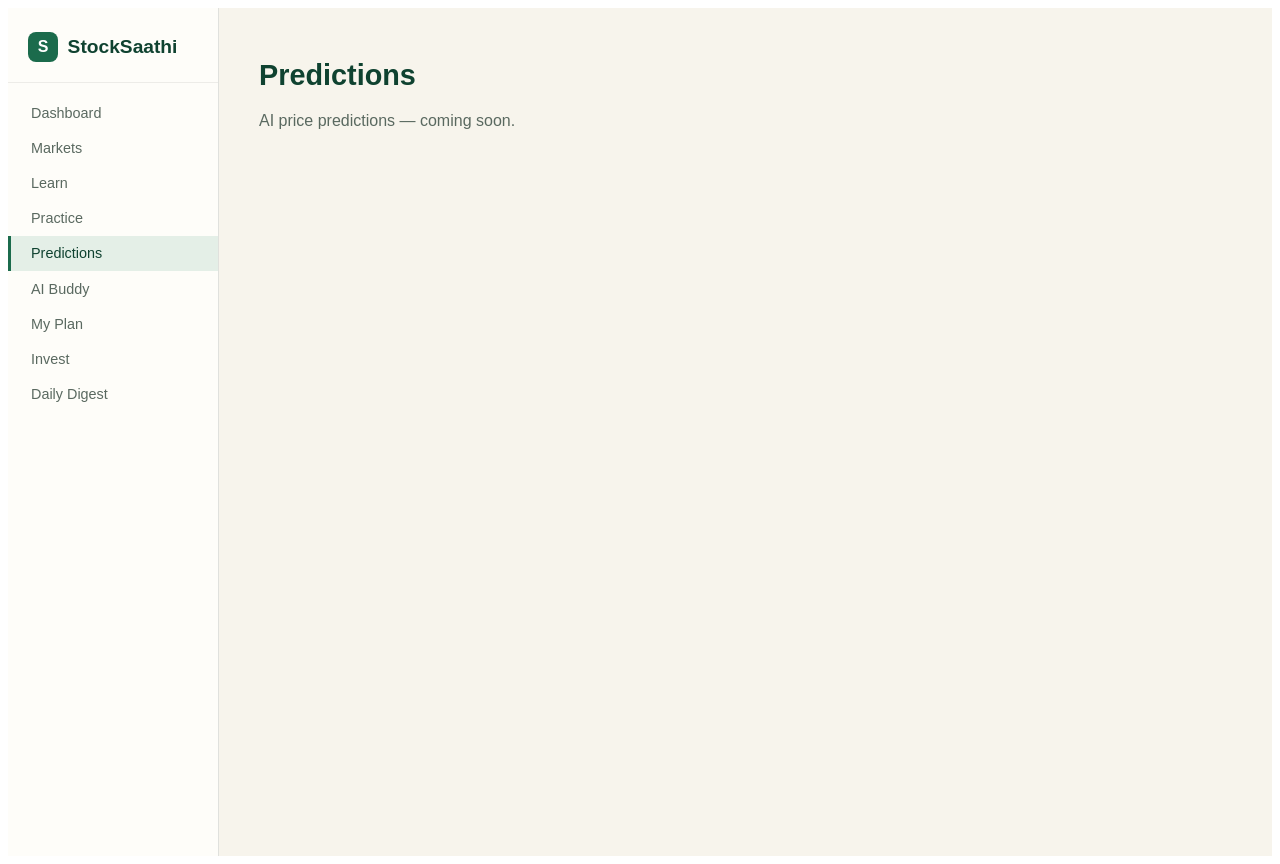
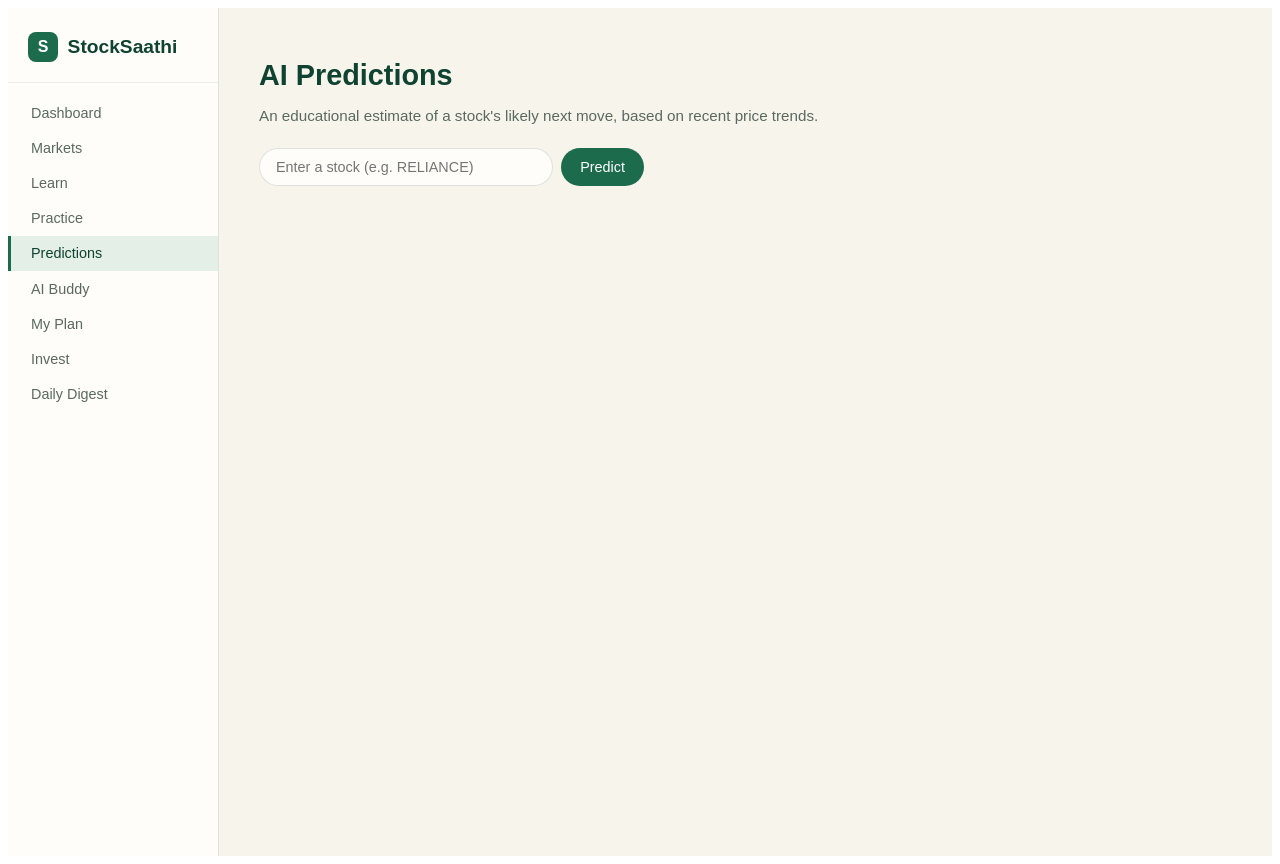
Before and after one commit to jainsanyam594-afk/StockSaathi, a React (Vite) app in the folder frontend/: page /predictions in a window 1280 px wide. Built offline with nearby package versions, Linux system fonts and the light colour scheme; the HTML template or start-up script is replaced by a standard one.

Commit message:
Add ML predictions page with confidence and honest framing

```diff
--- a/frontend/src/pages/Predictions.jsx
+++ b/frontend/src/pages/Predictions.jsx
@@ -1,10 +1,110 @@
-import React from 'react';
+import React, { useState } from 'react';
+import axios from 'axios';
 
 function Predictions() {
+  const [symbol, setSymbol] = useState('RELIANCE');
+  const [searchInput, setSearchInput] = useState('');
+  const [prediction, setPrediction] = useState(null);
+  const [loading, setLoading] = useState(false);
+  const [error, setError] = useState('');
+
+  const fetchPrediction = (sym) => {
+    setLoading(true);
+    setError('');
+    setPrediction(null);
+    axios.get(`http://127.0.0.1:8000/predict/${sym}`)
+      .then((res) => {
+        setPrediction(res.data);
+        setLoading(false);
+      })
+      .catch((err) => {
+        console.log('Prediction error:', err);
+        setError(`Could not predict "${sym}". Try another symbol.`);
+        setLoading(false);
+      });
+  };
+
+  const handleSearch = () => {
+    if (searchInput.trim() !== '') {
+      const sym = searchInput.trim().toUpperCase();
+      setSymbol(sym);
+      fetchPrediction(sym);
+      setSearchInput('');
+    }
+  };
+
   return (
     <div>
-      <h1 style={{ color: '#0F4230', fontSize: '1.8rem' }}>Predictions</h1>
-      <p style={{ color: '#5A6960' }}>AI price predictions — coming soon.</p>
+      <h1 style={{ color: '#0F4230', fontSize: '1.8rem', marginBottom: '0.5rem' }}>AI Predictions</h1>
+      <p style={{ color: '#5A6960', marginBottom: '1.5rem', fontSize: '0.95rem' }}>
+        An educational estimate of a stock's likely next move, based on recent price trends.
+      </p>
+
+      <div style={{ display: 'flex', gap: '0.5rem', marginBottom: '1.5rem' }}>
+        <input
+          type="text"
+          value={searchInput}
+          onChange={(e) => setSearchInput(e.target.value)}
+          onKeyDown={(e) => { if (e.key === 'Enter') handleSearch(); }}
+          placeholder="Enter a stock (e.g. RELIANCE)"
+          style={{ padding: '0.6rem 1rem', borderRadius: '100px', border: '1px solid rgba(14,26,20,0.12)', background: '#FEFDF9', fontSize: '0.9rem', width: '260px', outline: 'none' }}
+        />
+        <button onClick={handleSearch} style={{ padding: '0.6rem 1.2rem', borderRadius: '100px', border: 'none', background: '#1B6B4C', color: '#fff', fontWeight: '500', cursor: 'pointer', fontSize: '0.9rem' }}>
+          Predict
+        </button>
+      </div>
+
+      {loading && <p style={{ color: '#5A6960' }}>Analyzing {symbol}...</p>}
+      {error && <p style={{ color: '#c0392b' }}>{error}</p>}
+
+      {prediction && (
+        <div style={{ background: '#FEFDF9', border: '1px solid rgba(14,26,20,0.12)', borderRadius: '16px', padding: '1.5rem 2rem', width: '480px', boxShadow: '0 8px 30px -12px rgba(0,0,0,0.15)' }}>
+          <h2 style={{ margin: '0 0 1rem', color: '#0E1A14' }}>{prediction.symbol}</h2>
+
+          <div style={{ display: 'flex', gap: '2rem', marginBottom: '1.25rem' }}>
+            <div>
+              <div style={{ fontSize: '0.8rem', color: '#5A6960', marginBottom: '0.25rem' }}>Current price</div>
+              <div style={{ fontSize: '1.5rem', fontWeight: 'bold', color: '#0E1A14' }}>₹{prediction.current_price}</div>
+            </div>
+            <div>
+              <div style={{ fontSize: '0.8rem', color: '#5A6960', marginBottom: '0.25rem' }}>Predicted next</div>
+              <div style={{ fontSize: '1.5rem', fontWeight: 'bold', color: prediction.direction === 'up' ? '#128a5e' : '#c0392b' }}>
+                ₹{prediction.predicted_price}
+              </div>
+            </div>
+          </div>
+
+          <div style={{
+            display: 'inline-block',
+            padding: '0.4rem 0.9rem',
+            borderRadius: '100px',
+            background: prediction.direction === 'up' ? '#E1F5EE' : '#FCEBEB',
+            color: prediction.direction === 'up' ? '#085041' : '#791F1F',
+            fontWeight: '500',
+            fontSize: '0.9rem',
+            marginBottom: '1.25rem'
+          }}>
+            {prediction.direction === 'up' ? '▲' : '▼'} Estimated {prediction.change_percent}% ({prediction.change >= 0 ? '+' : ''}₹{prediction.change})
+          </div>
+
+          <div style={{ marginBottom: '1rem' }}>
+            <div style={{ display: 'flex', justifyContent: 'space-between', fontSize: '0.85rem', color: '#5A6960', marginBottom: '0.35rem' }}>
+              <span>Model confidence</span>
+              <span>{prediction.confidence}%</span>
+            </div>
+            <div style={{ height: '8px', borderRadius: '4px', background: 'rgba(14,26,20,0.08)', overflow: 'hidden' }}>
+              <div style={{ height: '100%', width: `${prediction.confidence}%`, background: '#1B6B4C', borderRadius: '4px' }} />
+            </div>
+            <div style={{ fontSize: '0.75rem', color: '#5A6960', marginTop: '0.35rem' }}>
+              How closely recent prices followed a clear trend. Low confidence means choppy, unpredictable movement.
+            </div>
+          </div>
+
+          <div style={{ fontSize: '0.75rem', color: '#5A6960', background: '#F7F4EC', padding: '0.75rem', borderRadius: '8px', lineHeight: '1.5' }}>
+            ⚠️ This is a model estimate for educational purposes only, not financial advice. Stock markets are inherently unpredictable. Always do your own research.
+          </div>
+        </div>
+      )}
     </div>
   );
 }
```
